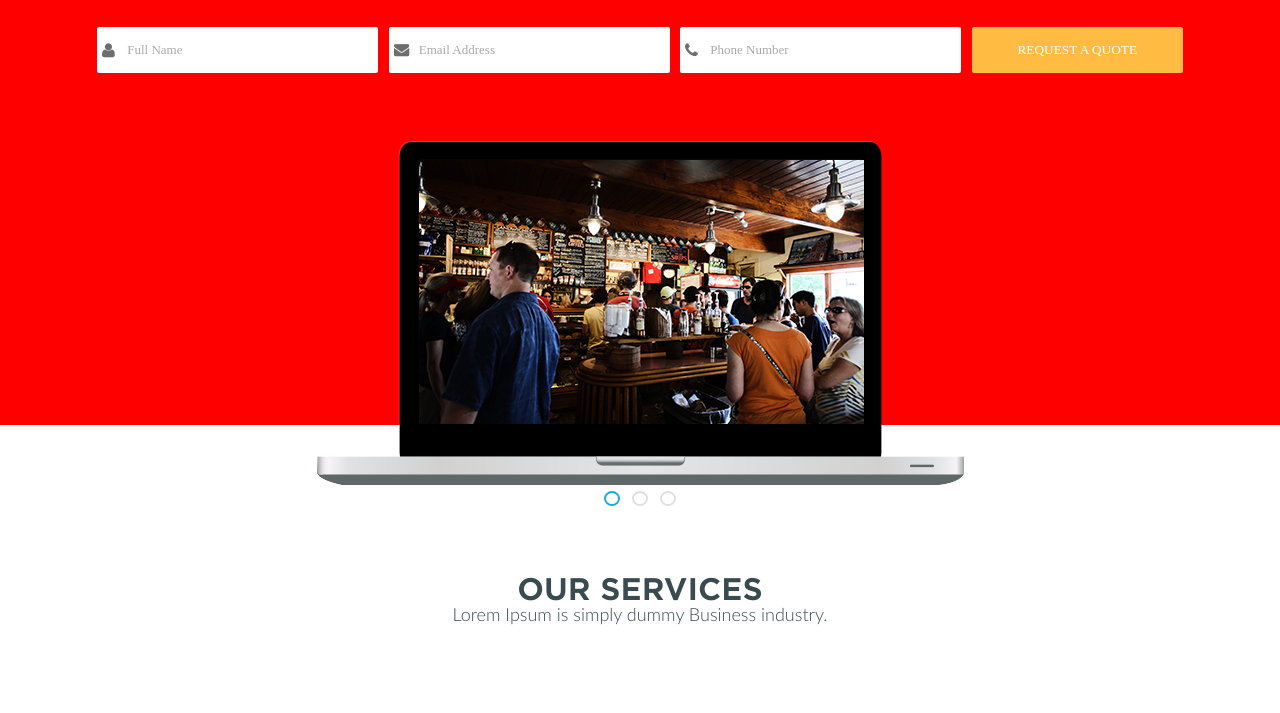
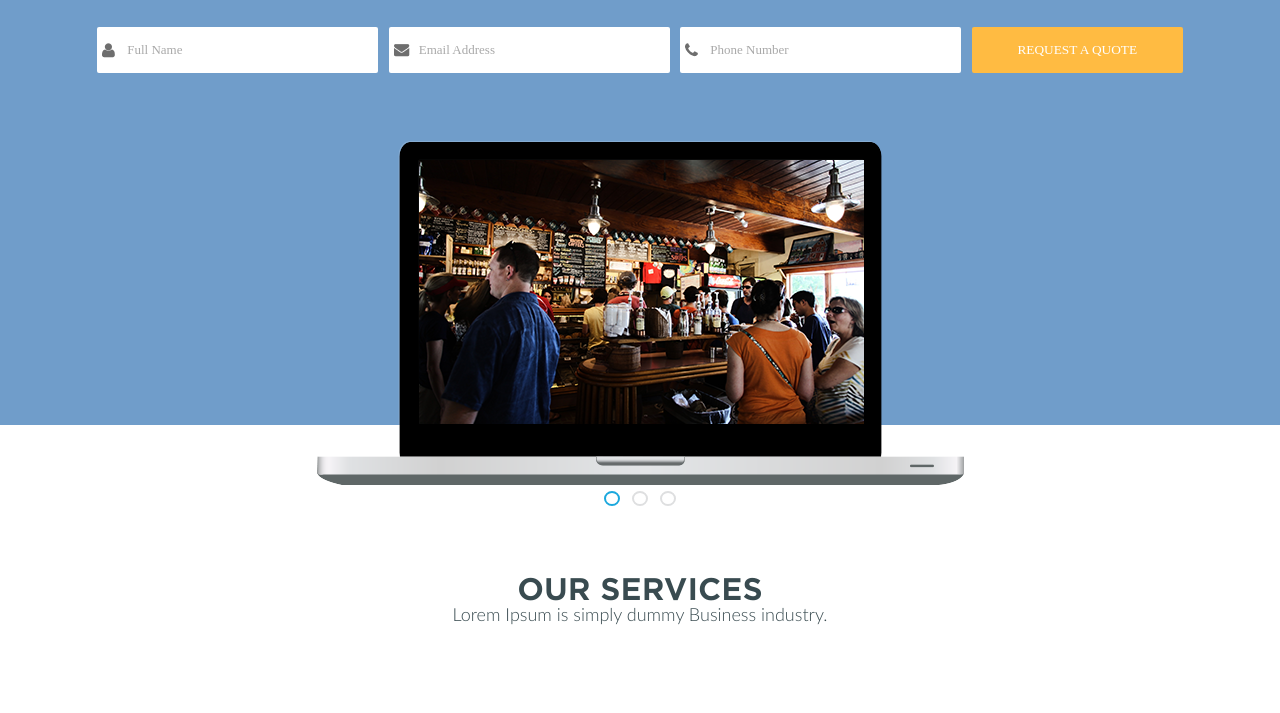
Before and after one commit to YunnaZobova/Free_business_theme, a plain HTML site: page index.html in a window 1280 px wide. Shown: the part 245-958 px from the top of the page. Drawn offline with Linux system fonts and the light colour scheme.

Commit message:
Update style.css

```diff
--- a/css/style.css
+++ b/css/style.css
@@ -111,7 +111,7 @@ html, body {
 .request {
 	max-height: 589px;
 	margin: 0 auto;
-	background-color: red ;
+	background-color: #709dca;
 }
 .request__title {
 	padding: 110px 0px 0px 0px;
```
